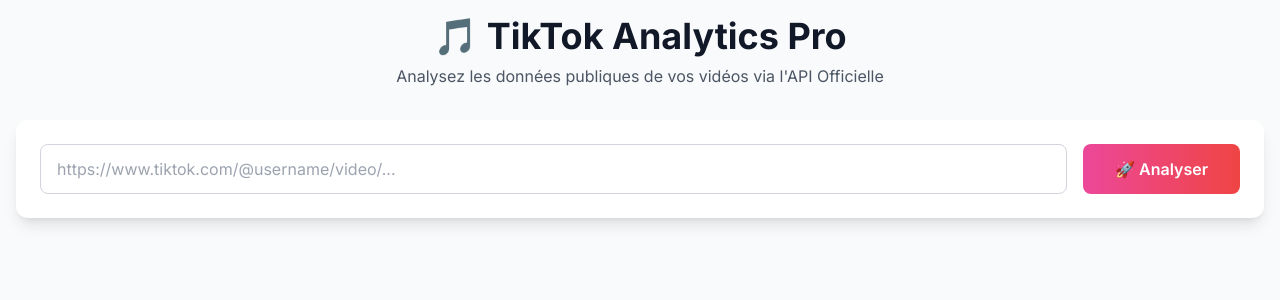
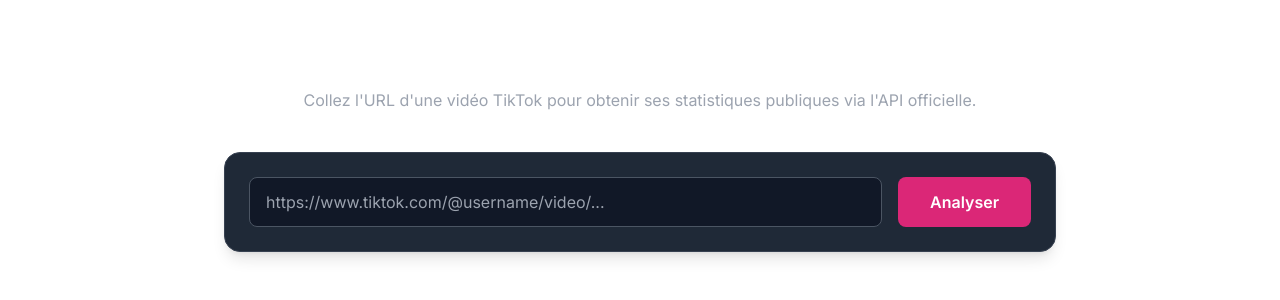
Before and after one commit to FredWav/tiktok-analytics-pro, a Next.js app: page /dashboard in a window 1280 px wide. Shown: the top 300 px of the page. Built offline with nearby package versions, Linux system fonts and the light colour scheme.

Commit message:
Update page.tsx

```diff
--- a/src/app/dashboard/page.tsx
+++ b/src/app/dashboard/page.tsx
@@ -1,17 +1,18 @@
-// src/app/dashboard/page.tsx
+// src/app/page.tsx
 'use client'
 
 import { useState } from 'react'
 
-export default function Dashboard() {
+export default function Home() {
   const [url, setUrl] = useState('')
   const [loading, setLoading] = useState(false)
   const [analysis, setAnalysis] = useState<any>(null)
   const [error, setError] = useState('')
 
-  const analyzeVideo = async () => {
+  const handleAnalyze = async (e: React.FormEvent) => {
+    e.preventDefault(); // Empêche le rechargement de la page
     if (!url.includes('tiktok.com')) {
-      setError('Veuillez entrer une URL TikTok valide')
+      setError('Veuillez entrer une URL TikTok valide.')
       return
     }
 
@@ -25,13 +26,10 @@
         headers: { 'Content-Type': 'application/json' },
         body: JSON.stringify({ url })
       })
-
       const data = await response.json()
-
       if (!response.ok || !data.success) {
-        throw new Error(data.error || 'Erreur lors de l\'analyse')
+        throw new Error(data.error || "Une erreur est survenue lors de l'analyse.")
       }
-
       setAnalysis(data.analysis)
     } catch (err: any) {
       setError(err.message)
@@ -40,84 +38,90 @@
     }
   }
 
-  const MetricCard = ({ title, value, subtitle, color = '#333' }: any) => (
-    <div className="bg-white rounded-xl p-6 shadow-lg border">
-      <h3 className="text-sm font-medium text-gray-600 mb-2">{title}</h3>
-      <div className="text-3xl font-bold" style={{ color }}>{value}</div>
-      {subtitle && <p className="text-sm text-gray-500 mt-1">{subtitle}</p>}
-    </div>
-  )
+  return (
+    <div className="min-h-screen w-full max-w-4xl mx-auto p-4 md:p-8">
+      <header className="text-center mb-10">
+        <h1 className="text-4xl md:text-5xl font-bold text-white">
+          Analyseur Vidéo TikTok
+        </h1>
+        <p className="text-gray-400 mt-2">
+          Collez l'URL d'une vidéo TikTok pour obtenir ses statistiques publiques via l'API officielle.
+        </p>
+      </header>
 
-  return (
-    <div className="min-h-screen bg-gray-50 p-4">
-      <div className="max-w-7xl mx-auto">
-        {/* Header */}
-        <div className="text-center mb-8">
-          <h1 className="text-4xl font-bold text-gray-900 mb-2">
-            🎵 TikTok Analytics Pro
-          </h1>
-          <p className="text-gray-600">
-            Analysez les données publiques de vos vidéos via l'API Officielle
-          </p>
-        </div>
-
-        {/* Input Section */}
-        <div className="bg-white rounded-xl p-6 shadow-lg mb-8">
-          <div className="flex gap-4">
+      <main>
+        <form onSubmit={handleAnalyze} className="bg-gray-800 border border-gray-700 rounded-2xl p-6 shadow-lg flex flex-col md:flex-row gap-4">
           <input
             type="url"
-              placeholder="https://www.tiktok.com/@username/video/..."
             value={url}
             onChange={(e) => setUrl(e.target.value)}
-              className="flex-1 px-4 py-3 border border-gray-300 rounded-lg focus:ring-2 focus:ring-pink-500 focus:border-transparent"
+            placeholder="https://www.tiktok.com/@username/video/..."
+            className="flex-grow bg-gray-900 border border-gray-600 rounded-lg px-4 py-3 text-white focus:outline-none focus:ring-2 focus:ring-pink-500"
+            required
           />
           <button
-              onClick={analyzeVideo}
+            type="submit"
             disabled={loading}
-              className="px-8 py-3 bg-gradient-to-r from-pink-500 to-red-500 text-white rounded-lg hover:from-pink-600 hover:to-red-600 disabled:opacity-50 font-semibold"
+            className="bg-pink-600 text-white font-semibold px-8 py-3 rounded-lg hover:bg-pink-700 transition-all disabled:bg-gray-600 disabled:cursor-not-allowed flex items-center justify-center"
           >
-              {loading ? '🔄 Analyse...' : '🚀 Analyser'}
+            {loading ? (
+              <div className="animate-spin w-5 h-5 border-2 border-white border-t-transparent rounded-full"></div>
+            ) : (
+              'Analyser'
+            )}
           </button>
-          </div>
+        </form>
 
         {error && (
-            <div className="mt-4 p-4 bg-red-50 border border-red-200 rounded-lg">
-              <p className="text-red-700">❌ {error}</p>
-            </div>
-          )}
-        </div>
-
-        {/* Loading State */}
-        {loading && (
-          <div className="text-center py-12">
-            <div className="animate-spin w-16 h-16 border-4 border-pink-500 border-t-transparent rounded-full mx-auto mb-4"></div>
-            <p className="text-gray-600">Appel à l'API Officielle de TikTok...</p>
+          <div className="mt-6 p-4 bg-red-900/50 border border-red-500 rounded-lg text-red-300 text-center">
+            {error}
           </div>
         )}
 
-        {/* Results */}
-        {analysis && (
-          <div className="space-y-6">
-            {/* Video Info */}
-            <div className="bg-white rounded-xl p-6 shadow-lg">
-              <div className="flex items-start gap-4">
-                {analysis.video.thumbnail && (
+        <div className="mt-8">
+          {loading && (
+             <div className="text-center py-12 text-gray-400">
+                <p>Appel à l'API Officielle de TikTok...</p>
+             </div>
+          )}
+          {analysis && <AnalysisResult data={analysis} />}
+        </div>
+      </main>
+    </div>
+  )
+}
+
+
+// --- Composant pour afficher les résultats ---
+function AnalysisResult({ data }: { data: any }) {
+  const MetricCard = ({ title, value, ratio, icon }: any) => (
+    <div className="bg-gray-800 border border-gray-700 rounded-2xl p-5">
+      <div className="flex items-center gap-3 mb-2">
+        <span className="text-xl">{icon}</span>
+        <h3 className="text-gray-400">{title}</h3>
+      </div>
+      <p className="text-3xl font-bold text-white">{value}</p>
+      {ratio && <p className="text-sm text-gray-500">{ratio} ratio</p>}
+    </div>
+  );
+
+  return (
+    <div className="space-y-6 animate-fade-in">
+      <div className="bg-gray-800 border border-gray-700 rounded-2xl p-6 flex flex-col md:flex-row gap-6">
         <img
-                    src={analysis.video.thumbnail}
+          src={data.video.thumbnail}
           alt="Video thumbnail"
-                    className="w-32 h-40 object-cover rounded-lg"
+          className="w-40 h-56 object-cover rounded-lg self-center md:self-start"
         />
-                )}
         <div className="flex-1">
-                  <h2 className="text-2xl font-bold mb-2">📹 {analysis.video.title}</h2>
-                  {/* C'est cette ligne qui causait l'erreur et qui fonctionnera maintenant */}
-                  <p className="text-gray-600 mb-3">@{analysis.video.author.username}</p>
-                  <p className="text-gray-700 mb-4">{analysis.video.description}</p>
+          <p className="text-sm text-gray-500">@{data.video.author.username}</p>
+          <h2 className="text-2xl font-bold text-white mt-1 mb-3">{data.video.title}</h2>
+          <p className="text-gray-400 text-sm mb-4">{data.video.description}</p>
 
-                  {analysis.video.hashtags && analysis.video.hashtags.length > 0 && (
+          {data.video.hashtags && data.video.hashtags.length > 0 && (
             <div className="flex flex-wrap gap-2">
-                      {analysis.video.hashtags.map((tag: string, i: number) => (
-                        <span key={i} className="px-3 py-1 bg-blue-100 text-blue-800 rounded-full text-sm">
+              {data.video.hashtags.map((tag: string, i: number) => (
+                <span key={i} className="px-3 py-1 bg-gray-700 text-gray-300 rounded-full text-xs">
                   #{tag}
                 </span>
               ))}
@@ -125,41 +129,16 @@
           )}
         </div>
       </div>
+
+      <div className="grid grid-cols-2 md:grid-cols-4 gap-4">
+        <MetricCard title="Vues" icon="👁️" value={data.stats.formatted.views} ratio={`${data.stats.views.toLocaleString()} vues totales`} />
+        <MetricCard title="Likes" icon="❤️" value={data.stats.formatted.likes} ratio={`${data.metrics.likesRatio}%`} />
+        <MetricCard title="Commentaires" icon="💬" value={data.stats.formatted.comments} ratio={`${data.metrics.commentsRatio}%`} />
+        <MetricCard title="Partages" icon="📤" value={data.stats.formatted.shares} ratio={`${data.metrics.sharesRatio}%`} />
       </div>
 
-            {/* Main Metrics (simplifiées) */}
-            <div className="grid grid-cols-2 md:grid-cols-4 gap-4">
-              <MetricCard
-                title="👁️ Vues"
-                value={analysis.stats.formatted.views}
-                subtitle={`${analysis.stats.views.toLocaleString()} vues totales`}
-              />
-              <MetricCard
-                title="❤️ Likes"
-                value={analysis.stats.formatted.likes}
-                subtitle={`${analysis.metrics.likesRatio}% ratio`}
-                color="#ff0050"
-              />
-              <MetricCard
-                title="💬 Commentaires"
-                value={analysis.stats.formatted.comments}
-                subtitle={`${analysis.metrics.commentsRatio}% ratio`}
-                color="#00f2ea"
-              />
-              <MetricCard
-                title="📤 Partages"
-                value={analysis.stats.formatted.shares}
-                subtitle={`${analysis.metrics.sharesRatio}% ratio`}
-                color="#fe2c55"
-              />
-            </div>
-
-            {/* Pied de page de l'analyse */}
-            <div className="text-center text-xs text-gray-500 pt-4">
-              Analyse générée le {new Date(analysis.timestamp).toLocaleString('fr-FR')}
-            </div>
-          </div>
-        )}
+      <div className="text-center text-xs text-gray-600 pt-4">
+        Analyse générée le {new Date(data.timestamp).toLocaleString('fr-FR')}
       </div>
     </div>
   )
```
Lines whose indentation alone changed are shown as unchanged.
